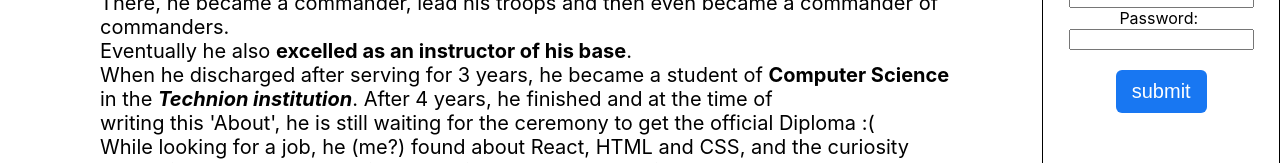
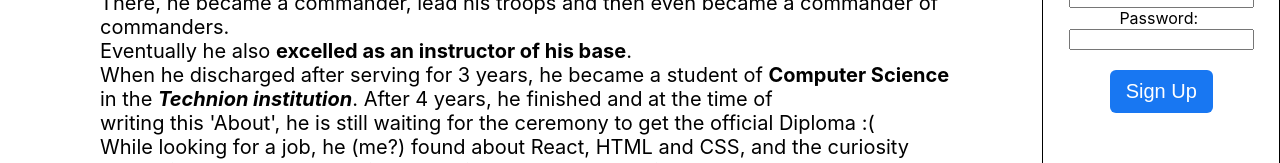
Before and after one commit to Noam-Musba/Noams-Page, a React (Create React App) app: page / in a window 1280 px wide. Shown: the part 341-504 px from the top of the page. Built offline with nearby package versions, Linux system fonts and the light colour scheme.

Commit message:
Update SignIn.js

```diff
--- a/src/components/SignIn.js
+++ b/src/components/SignIn.js
@@ -116,7 +116,7 @@ function SignIn() {
                 cursor: "pointer"
               }}
             >
-              submit
+              Sign Up
             </button>
           </div>
         )}
```
